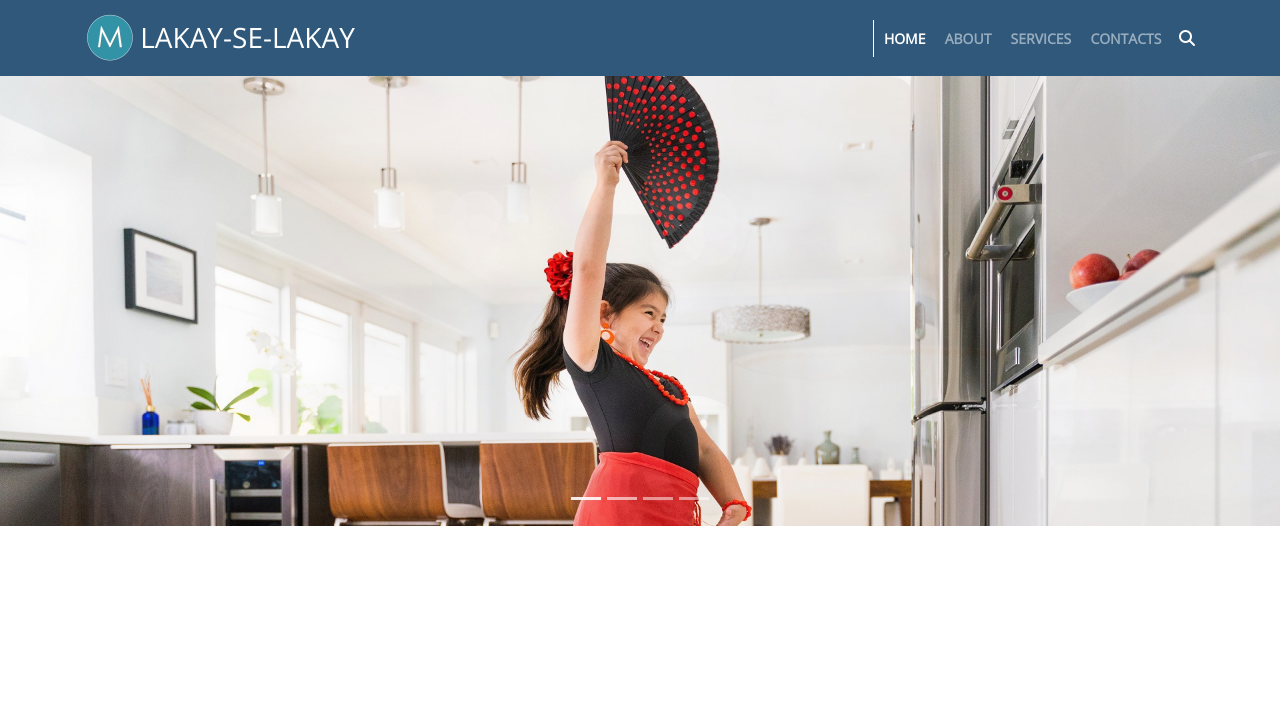
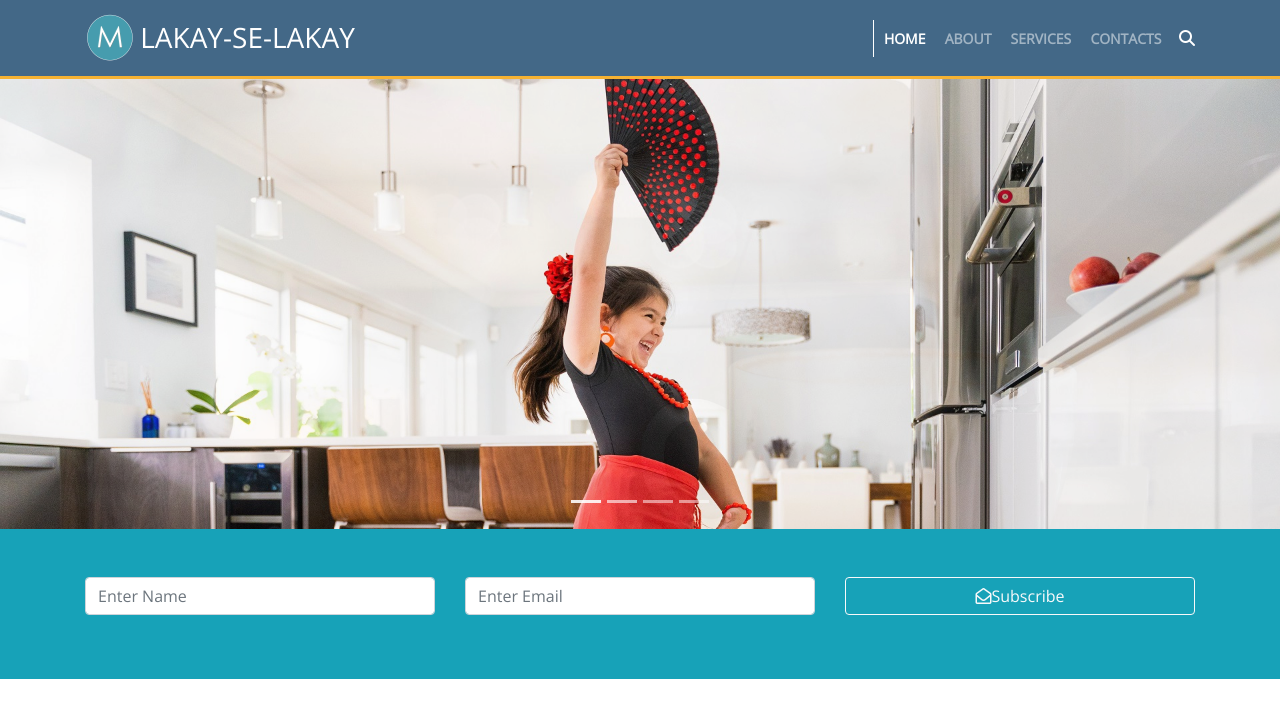
Before and after one commit to fyardlest1/lakay-se-lakay, a website: page index.html in a window 1280 px wide. Drawn offline with nearby package versions, Linux system fonts and the light colour scheme.

Commit message:
Newsletter Section Added

```diff
--- a/css/styles.css
+++ b/css/styles.css
@@ -16,6 +16,11 @@ body {
 
 .navbar .nav-item.active {
     border-left: #fff 1px solid;
+}
+
+.navbar {
+    border-bottom: #F6AA1C 3px solid;
+    opacity: 0.9;
 }
 
 .fa-search {
--- a/index.html
+++ b/index.html
@@ -70,7 +70,23 @@
         </div>
     </section>
 
-
+    <!-- Newsletter Section to Subscribe -->
+    <section class="bg-info text-white py-5" id="newsletter">
+        <div class="container">
+            <div class="row">
+                <div class="col-md-4">
+                    <input type="text" class="form-control mb-3" placeholder="Enter Name">
+                </div>
+                <div class="col-md-4">
+                    <input type="email" class="form-control mb-3" placeholder="Enter Email">
+                </div>
+                <div class="col-md-4">
+                    <button type="submit" class="btn btn-outline-light btn-block">
+                        <i class="far fa-envelope-open"></i>Subscribe</button>
+                </div>
+            </div>
+        </div>
+    </section>
 
 
     <script src="https://code.jquery.com/jquery-3.5.0.min.js"></script>
```
